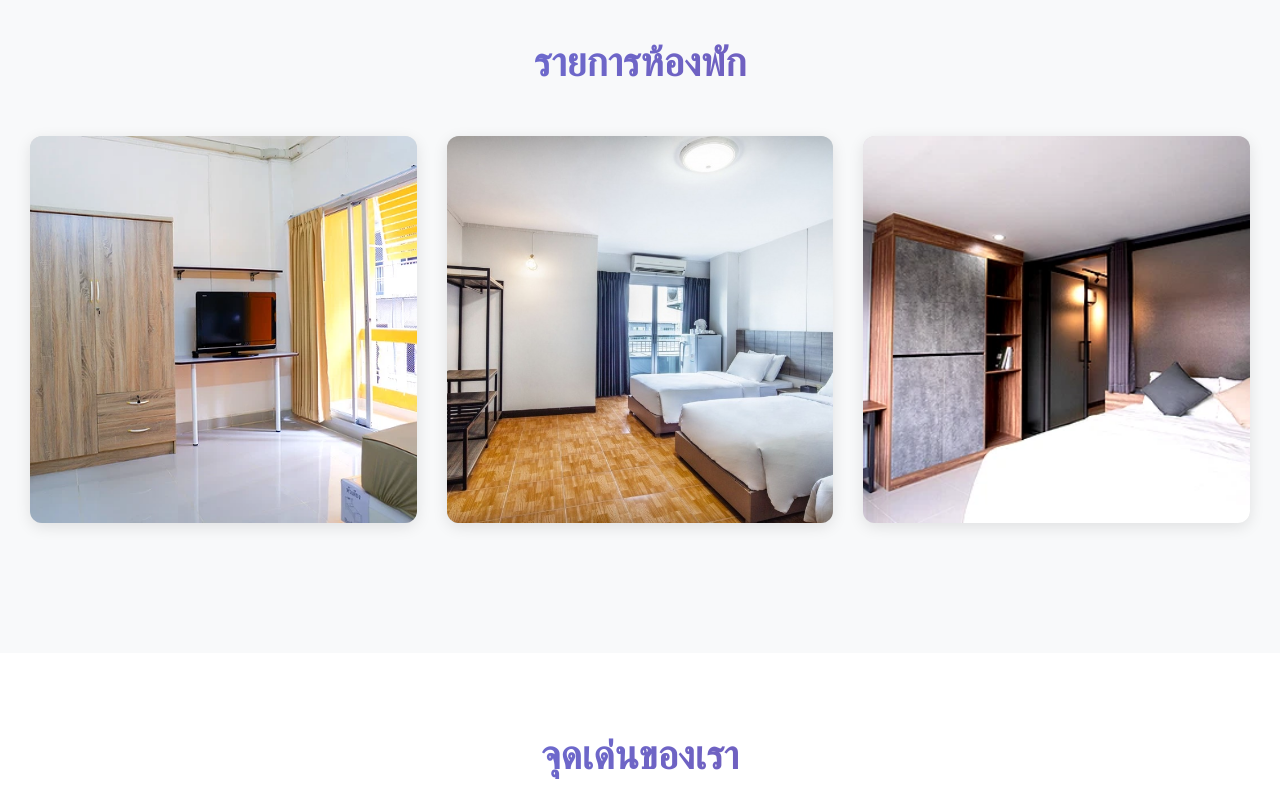
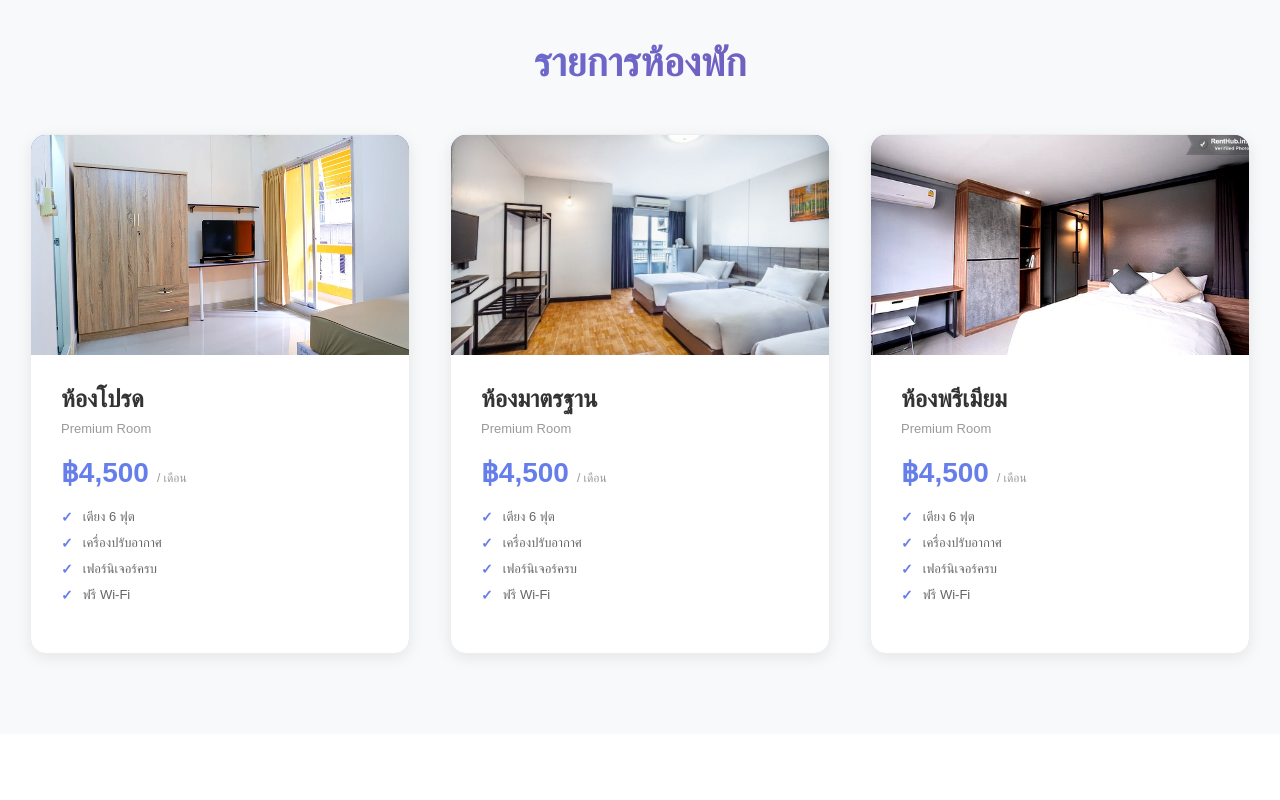
Before and after one commit to Non2412/web-dormitory, a Next.js app: page /dormitory in a window 1280 px wide. Shown: the part 840-1640 px from the top of the page. Built offline with nearby package versions, Linux system fonts and the light colour scheme.

Commit message:
about buttom connext

```diff
--- a/src/app/dormitory/landing.module.css
+++ b/src/app/dormitory/landing.module.css
@@ -50,11 +50,12 @@
 
 .navLink {
   text-decoration: none;
-  color: #555;
+  color: #333;
   font-weight: 500;
   font-size: 0.95rem;
   transition: color 0.3s ease;
   position: relative;
+  cursor: pointer;
 }
 
 .navLink::after {
@@ -103,7 +104,7 @@
   min-height: calc(100vh - 70px);
   background: linear-gradient(135deg, #f5f7ff 0%, #e8eef8 100%);
   background-image: url('https://images.unsplash.com/photo-1502672260266-1c1ef2d93688?w=1200&q=80'),
-                    linear-gradient(135deg, rgba(245, 247, 255, 0.9) 0%, rgba(232, 238, 248, 0.9) 100%);
+    linear-gradient(135deg, rgba(245, 247, 255, 0.9) 0%, rgba(232, 238, 248, 0.9) 100%);
   background-size: cover, cover;
   background-position: center, center;
   background-attachment: fixed;
@@ -222,6 +223,7 @@
     opacity: 0;
     transform: translateY(30px);
   }
+
   to {
     opacity: 1;
     transform: translateY(0);
--- a/src/app/dormitory/page.tsx
+++ b/src/app/dormitory/page.tsx
@@ -6,7 +6,6 @@ import { useState, useEffect } from "react";
 import styles from "./landing.module.css";
 
 export default function Home() {
-  const [enlargedImage, setEnlargedImage] = useState<string | null>(null);
   const router = useRouter();
   const [currentUser, setCurrentUser] = useState<any>(null);
   const [showUserMenu, setShowUserMenu] = useState(false);
@@ -54,7 +53,7 @@ export default function Home() {
           <div className={styles.navLinks}>
             <a href="#home" className={styles.navLink}>Home</a>
             <Link href="/book" className={styles.navLink}>รายการห้องพัก</Link>
-            <a href="#about" className={styles.navLink}>About</a>
+            <Link href="/about" className={styles.navLink}>เกี่ยวกับ</Link>
             <a href="#contact" className={styles.navLink}>Contact</a>
             {currentUser ? (
               <div style={{ position: 'relative' }}>
@@ -134,7 +133,7 @@ export default function Home() {
       </nav>
 
       {/* Hero Section */}
-      <section className={styles.hero}>
+      <section className={styles.hero} id="home">
         <div className={styles.heroOverlay}>
           <div className={styles.heroContent}>
             <h1 className={styles.heroTitle}>
@@ -158,40 +157,21 @@ export default function Home() {
       </section>
 
       {/* Rooms Gallery Section */}
-      <section id="book" style={{ padding: '80px 30px', background: '#f8f9fa' }}>
-        <div style={{ maxWidth: '1400px', margin: '0 auto' }}>
-          <h2 className={styles.sectionTitle} style={{ marginBottom: '50px' }}>รายการห้องพัก</h2>
+      <section id="book" className={styles.roomsSection}>
+        <div className={styles.roomsContent}>
+          <h2 className={styles.sectionTitle}>รายการห้องพัก</h2>
 
           {/* Equal Size Grid Gallery */}
-          <div style={{
-            display: 'grid',
-            gridTemplateColumns: 'repeat(auto-fit, minmax(300px, 1fr))',
-            gap: '30px',
-            marginBottom: '50px'
-          }}>
+          <div className={styles.roomsGrid}>
             {galleryImages.map((room) => (
               <div
                 key={room.id}
                 onClick={() => handleRoomClick(room.id)}
-                style={{
-                  position: 'relative',
-                  overflow: 'hidden',
-                  borderRadius: '12px',
-                  cursor: 'pointer',
-                  backgroundColor: '#e0e0e0',
-                  aspectRatio: '1 / 1',
-                  boxShadow: '0 4px 15px rgba(0,0,0,0.1)',
-                  transition: 'all 0.3s ease'
-                }}
-                onMouseEnter={(e) => {
-                  (e.currentTarget as HTMLDivElement).style.transform = 'translateY(-8px)';
-                  (e.currentTarget as HTMLDivElement).style.boxShadow = '0 12px 30px rgba(0,0,0,0.2)';
-                }}
-                onMouseLeave={(e) => {
-                  (e.currentTarget as HTMLDivElement).style.transform = 'translateY(0)';
-                  (e.currentTarget as HTMLDivElement).style.boxShadow = '0 4px 15px rgba(0,0,0,0.1)';
-                }}
+                className={styles.roomCard}
+                style={{ cursor: 'pointer' }}
               >
+                <div className={styles.roomImageBox}>
+                  {/* Using roomSvg class for consistent sizing if needed, or just img */}
                   <img
                     src={room.src}
                     alt={room.name}
@@ -199,77 +179,47 @@ export default function Home() {
                       width: '100%',
                       height: '100%',
                       objectFit: 'cover',
-                    transition: 'transform 0.3s ease'
-                  }}
-                  onMouseEnter={(e) => {
-                    (e.currentTarget as HTMLImageElement).style.transform = 'scale(1.08)';
-                  }}
-                  onMouseLeave={(e) => {
-                    (e.currentTarget as HTMLImageElement).style.transform = 'scale(1)';
+                      position: 'absolute',
+                      top: 0,
+                      left: 0
                     }}
                   />
-
-                {/* Overlay */}
+                  {/* Overlay for hover effect */}
                   <div style={{
                     position: 'absolute',
                     top: 0,
                     left: 0,
                     right: 0,
                     bottom: 0,
-                  background: 'rgba(0,0,0,0)',
+                    background: 'rgba(0,0,0,0.4)',
                     display: 'flex',
                     flexDirection: 'column',
                     alignItems: 'center',
                     justifyContent: 'center',
-                  transition: 'all 0.3s ease'
+                    opacity: 0,
+                    transition: 'opacity 0.3s ease'
                   }}
-                  onMouseEnter={(e) => {
-                    (e.currentTarget as HTMLDivElement).style.background = 'rgba(0,0,0,0.4)';
-                    const icon = (e.currentTarget as HTMLDivElement).querySelector('span');
-                    const text = (e.currentTarget as HTMLDivElement).querySelector('p');
-                    if (icon) {
-                      (icon as HTMLSpanElement).style.opacity = '1';
-                      (icon as HTMLSpanElement).style.transform = 'scale(1)';
-                    }
-                    if (text) {
-                      (text as HTMLParagraphElement).style.opacity = '1';
-                      (text as HTMLParagraphElement).style.transform = 'translateY(0)';
-                    }
-                  }}
-                  onMouseLeave={(e) => {
-                    (e.currentTarget as HTMLDivElement).style.background = 'rgba(0,0,0,0)';
-                    const icon = (e.currentTarget as HTMLDivElement).querySelector('span');
-                    const text = (e.currentTarget as HTMLDivElement).querySelector('p');
-                    if (icon) {
-                      (icon as HTMLSpanElement).style.opacity = '0';
-                      (icon as HTMLSpanElement).style.transform = 'scale(0.8)';
-                    }
-                    if (text) {
-                      (text as HTMLParagraphElement).style.opacity = '0';
-                      (text as HTMLParagraphElement).style.transform = 'translateY(10px)';
-                    }
-                  }}
+                    className="hover-overlay"
+                    onMouseEnter={(e) => e.currentTarget.style.opacity = '1'}
+                    onMouseLeave={(e) => e.currentTarget.style.opacity = '0'}
                   >
-                  <span style={{
-                    fontSize: '40px',
-                    transition: 'all 0.3s ease',
-                    opacity: 0,
-                    transform: 'scale(0.8)',
-                    marginBottom: '10px'
-                  }}>
-                    🔍
-                  </span>
-                  <p style={{
-                    color: 'white',
-                    fontSize: '16px',
-                    fontWeight: 'bold',
-                    transition: 'all 0.3s ease',
-                    opacity: 0,
-                    transform: 'translateY(10px)',
-                    margin: 0
-                  }}>
-                    ดูรายละเอียด
-                  </p>
+                    <span style={{ fontSize: '40px', marginBottom: '10px' }}>🔍</span>
+                    <p style={{ color: 'white', fontWeight: 'bold', margin: 0 }}>ดูรายละเอียด</p>
+                  </div>
+                </div>
+                <div className={styles.roomInfo}>
+                  <h3>{room.name}</h3>
+                  <p className={styles.roomNameEn}>Premium Room</p>
+                  <div className={styles.roomPrice}>
+                    <span className={styles.price}>฿4,500</span>
+                    <span className={styles.priceMonth}>/ เดือน</span>
+                  </div>
+                  <ul className={styles.roomFeatures}>
+                    <li>เตียง 6 ฟุต</li>
+                    <li>เครื่องปรับอากาศ</li>
+                    <li>เฟอร์นิเจอร์ครบ</li>
+                    <li>ฟรี Wi-Fi</li>
+                  </ul>
                 </div>
               </div>
             ))}
@@ -307,7 +257,7 @@ export default function Home() {
       </section>
 
       {/* Footer */}
-      <footer className={styles.footer}>
+      <footer className={styles.footer} id="contact">
         <div className={styles.footerContent}>
           <div className={styles.footerSection}>
             <h3>ระบบจัดการหอพัก</h3>
```
Also changed, not shown: src/app/About/page.tsx (+4 -4 lines). Lines whose indentation alone changed are shown as unchanged.
